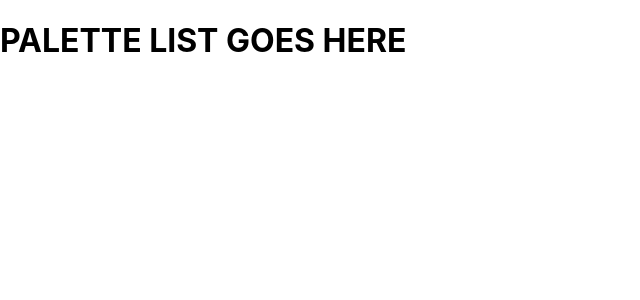
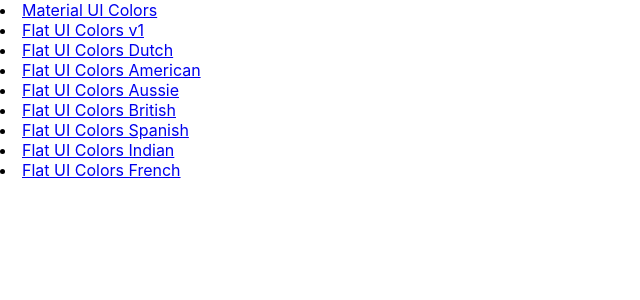
Before and after one commit to JorgeAcostaDLP/palettemaker, a React (Create React App) app: page / in a window 1280 px wide. Shown: the top 300 px of the page, without its empty margins (0-640 px from the left). Built offline with nearby package versions, Linux system fonts and the light colour scheme.

Commit message:
Palette list component

```diff
--- a/src/App.js
+++ b/src/App.js
@@ -3,6 +3,7 @@
 import seedColors from './seedColors';
 import generatePalette from './colorHelpers';
 import { Route, Switch } from 'react-router-dom';
+import PaletteList from './PaletteList';
 
 class App extends Component {
   render() {
@@ -16,7 +17,9 @@
         <Route
           exact
           path='/'
-          render={() => <h1>PALETTE LIST GOES HERE</h1>}></Route>
+          render={() => (
+            <PaletteList colors={seedColors}></PaletteList>
+          )}></Route>
         <Route
           exact
           path='/palette/:id'
--- a/src/Navbar.js
+++ b/src/Navbar.js
@@ -7,6 +7,7 @@
 import Snackbar from '@material-ui/core/Snackbar';
 import CloseIcon from '@material-ui/icons/Close';
 import IconButton from '@material-ui/core/IconButton';
+import { Link } from 'react-router-dom';
 
 class Navbar extends Component {
   constructor(props) {
@@ -28,7 +29,7 @@
     return (
       <header className='Navbar'>
         <div className='logo'>
-          <a href='#'>rectcolorpikr</a>
+          <Link to='/'>rectcolorpikr</Link>
         </div>
         <div className='slider-container'>
           <span>Brightness Level: {level}</span>
--- /dev/null
+++ b/src/PaletteList.js
@@ -0,0 +1,15 @@
+import React, { Component } from 'react';
+import { Link } from 'react-router-dom';
+
+class PaletteList extends Component {
+  render() {
+    const miniPalettes = this.props.colors.map((palette) => (
+      <li>
+        <Link to={`palette/${palette.id}`}> {palette.paletteName}</Link>
+      </li>
+    ));
+    return <div>{miniPalettes}</div>;
+  }
+}
+
+export default PaletteList;
```
